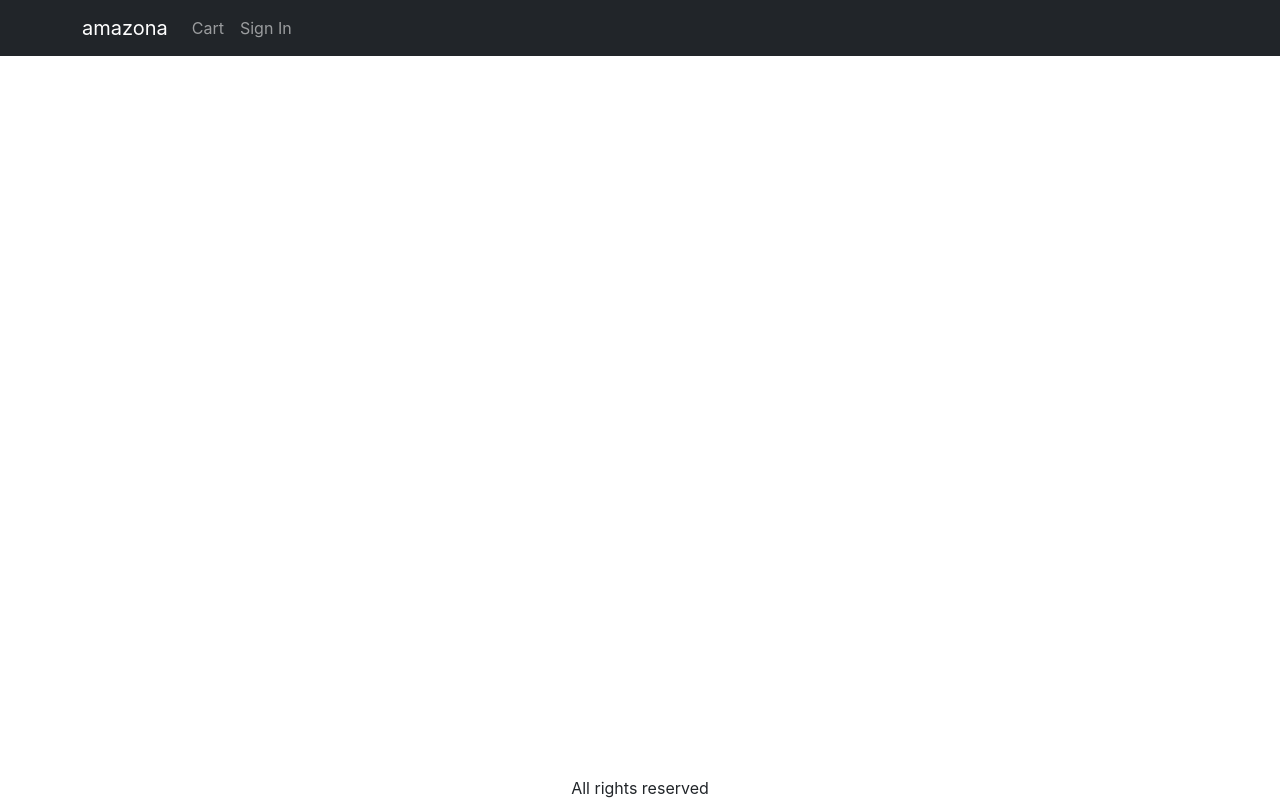
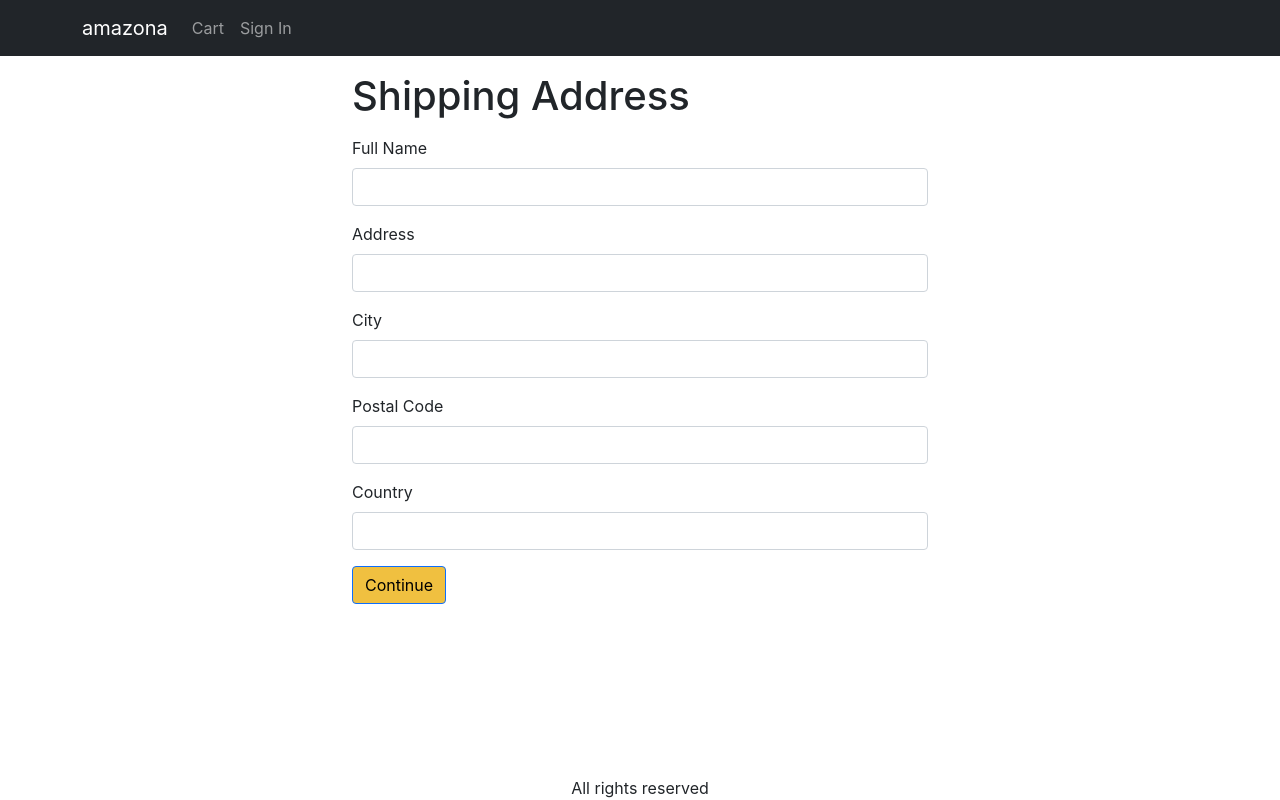
Before and after one commit to Andreick/MERN-ecommerce-course-amazona-ts, a React (Create React App) app in the folder frontend/: page /shipping in a window 1280 px wide. Built offline with nearby package versions, Linux system fonts and the light colour scheme.

Commit message:
Add shipping address screen

```diff
--- a/frontend/src/App.tsx
+++ b/frontend/src/App.tsx
@@ -7,6 +7,7 @@
 import CartScreen from './screens/CartScreen';
 import HomeScreen from './screens/HomeScreen';
 import ProductScreen from './screens/ProductDetaisScreen';
+import ShippingAddressScreen from './screens/ShippingAddressScreen';
 import SigninScreen from './screens/SigninScreen';
 
 function App() {
@@ -70,6 +71,10 @@
               <Route path="/products/:slug" element={<ProductScreen />}></Route>
               <Route path="/cart" element={<CartScreen />}></Route>
               <Route path="/signin" element={<SigninScreen />}></Route>
+              <Route
+                path="/shipping"
+                element={<ShippingAddressScreen />}
+              ></Route>
             </Routes>
           </Container>
         </main>
--- a/frontend/src/context/Store.tsx
+++ b/frontend/src/context/Store.tsx
@@ -62,7 +62,7 @@
       return { ...state, user: action.payload };
     }
     case 'USER_SIGNOUT': {
-      return { ...state, user: null };
+      return { ...state, user: null, cart: { cartItems: [] } };
     }
   }
 };
--- /dev/null
+++ b/frontend/src/screens/ShippingAddressScreen.tsx
@@ -0,0 +1,73 @@
+import { FormEventHandler, useState } from 'react';
+import { Button, Form } from 'react-bootstrap';
+import { Helmet } from 'react-helmet-async';
+
+export default function ShippingAddressScreen() {
+  const [fullName, setFullName] = useState('');
+  const [address, setAddress] = useState('');
+  const [city, setCity] = useState('');
+  const [postalCode, setPostalCode] = useState('');
+  const [country, setCountry] = useState('');
+
+  const submitHandler: FormEventHandler<HTMLFormElement> = (event) => {
+    event.preventDefault();
+  };
+
+  return (
+    <div>
+      <Helmet>
+        <title>Shipping Address</title>
+      </Helmet>
+      <div className="container small-container">
+        <h1 className="my-3">Shipping Address</h1>
+        <Form onSubmit={submitHandler}>
+          <Form.Group className="mb-3" controlId="fullName">
+            <Form.Label>Full Name</Form.Label>
+            <Form.Control
+              value={fullName}
+              onChange={(e) => setFullName(e.target.value)}
+              required
+            />
+          </Form.Group>
+          <Form.Group className="mb-3" controlId="address">
+            <Form.Label>Address</Form.Label>
+            <Form.Control
+              value={address}
+              onChange={(e) => setAddress(e.target.value)}
+              required
+            />
+          </Form.Group>
+          <Form.Group className="mb-3" controlId="city">
+            <Form.Label>City</Form.Label>
+            <Form.Control
+              value={city}
+              onChange={(e) => setCity(e.target.value)}
+              required
+            />
+          </Form.Group>
+          <Form.Group className="mb-3" controlId="postalCode">
+            <Form.Label>Postal Code</Form.Label>
+            <Form.Control
+              value={postalCode}
+              onChange={(e) => setPostalCode(e.target.value)}
+              required
+            />
+          </Form.Group>
+          <Form.Group className="mb-3" controlId="country">
+            <Form.Label>Country</Form.Label>
+            <Form.Control
+              value={country}
+              onChange={(e) => setCountry(e.target.value)}
+              required
+            />
+          </Form.Group>
+          <div className="mb-3">
+            <Button variant="primary" type="submit">
+              Continue
+            </Button>
+          </div>
+        </Form>
+      </div>
+    </div>
+  );
+}
```
